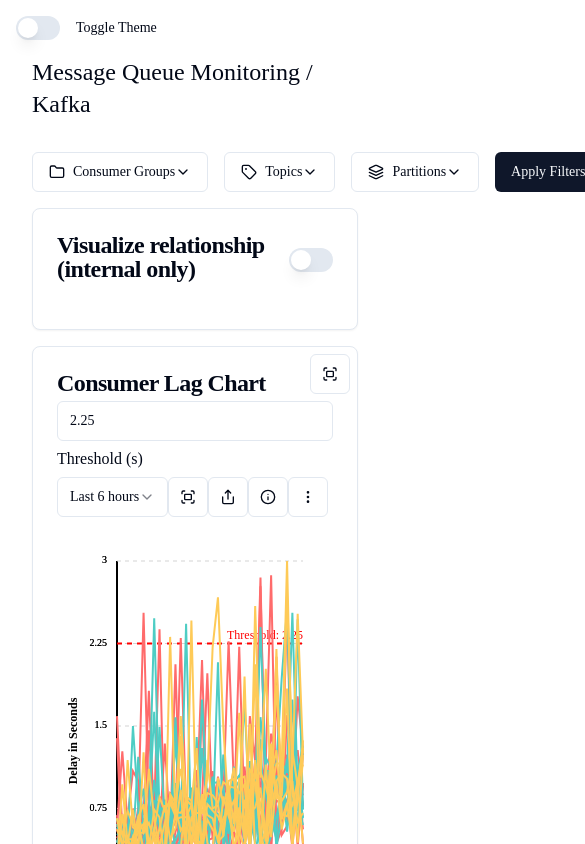
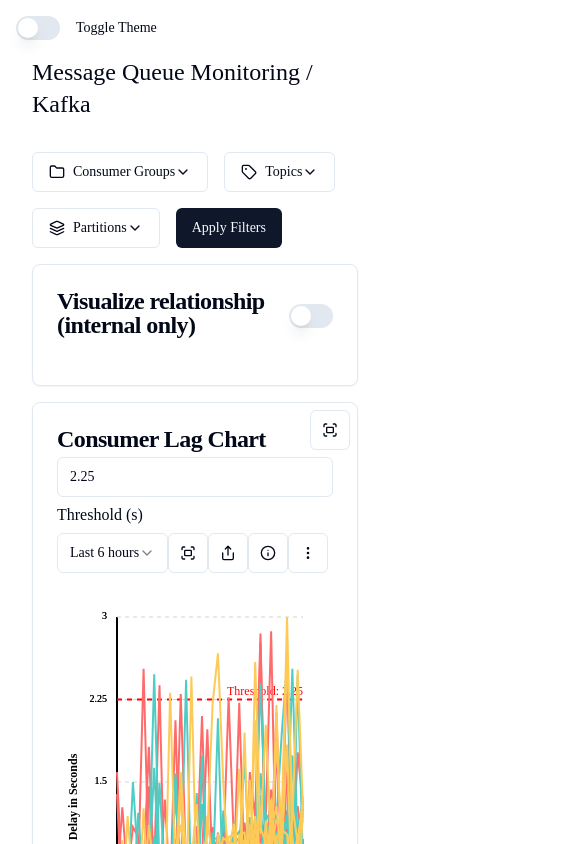
Before and after one commit to sharpshooter90/consumer-lag, a React (Vite) app: page / in a window 390 px wide. Shown: the top 844 px of the page, 585 px wide, since content can reach past the window. Built offline with nearby package versions, Linux system fonts and the light colour scheme; a web font is replaced by a local one.

Commit message:
responsive fix

```diff
--- a/src/FilterComponent.jsx
+++ b/src/FilterComponent.jsx
@@ -146,7 +146,7 @@
           icon={LayersIcon}
         />
       </div>
-      <div className="flex gap-4">
+      <div className="flex gap-4 flex-wrap">
         <FilterCategory
           title="Consumer Groups"
           items={consumerGroups}
```
